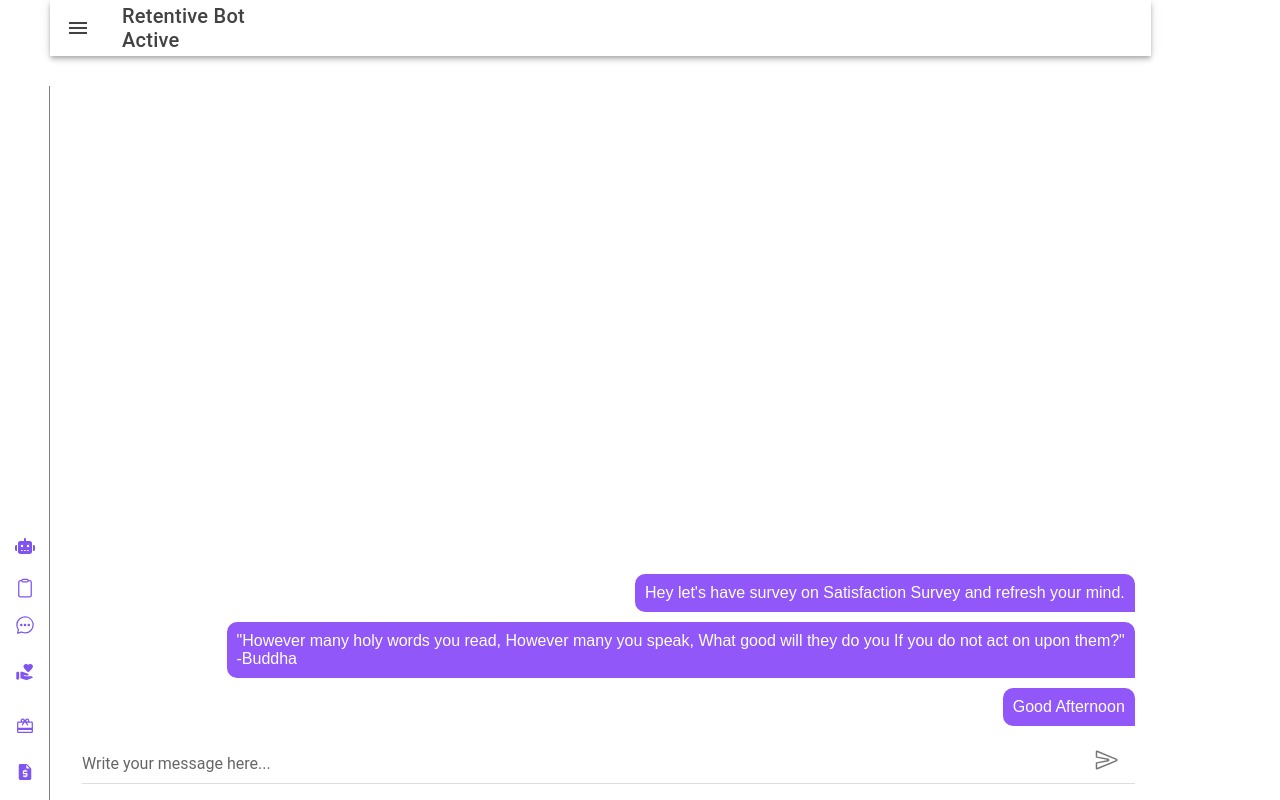
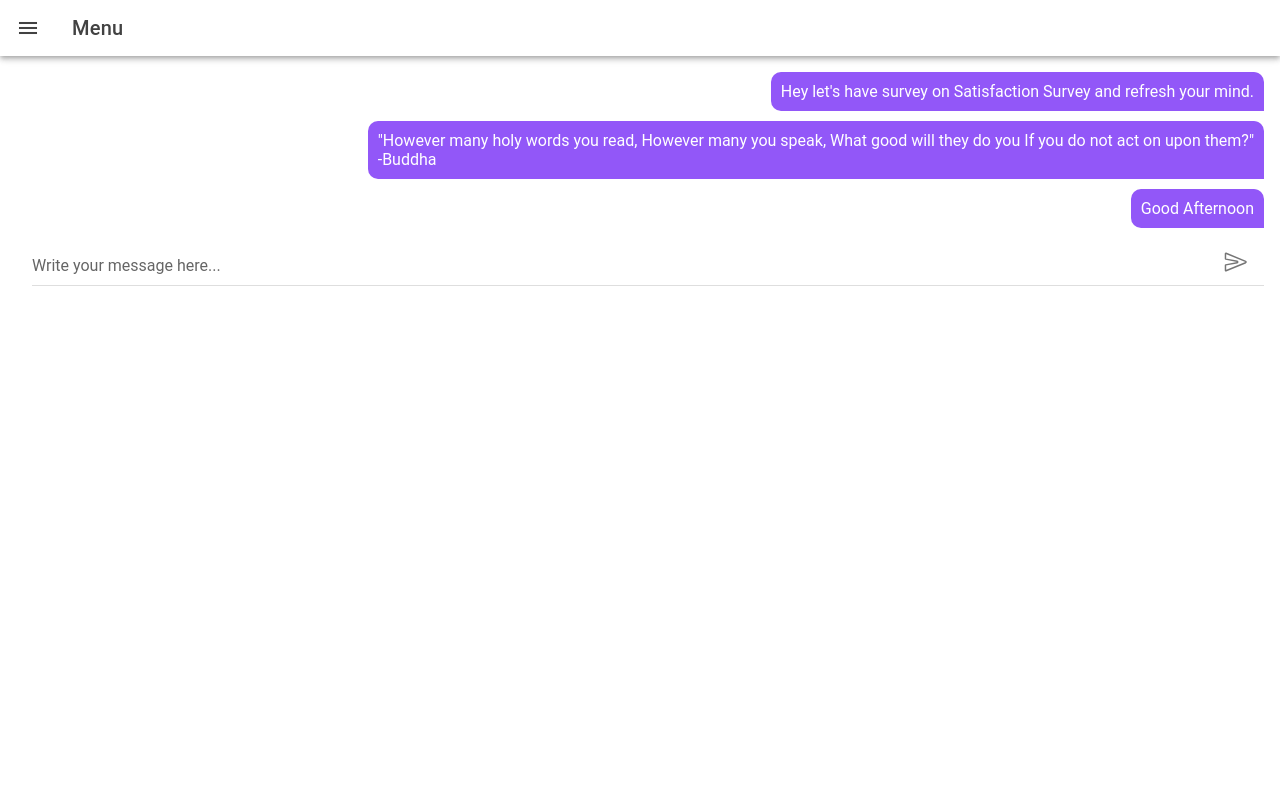
Before and after one commit to C0dewithLokesh/Retentive-bot, a React (Vite) app: page /home in a window 1280 px wide. Built offline with nearby package versions, Linux system fonts and the light colour scheme.

Commit message:
another sidebar design

```diff
--- a/src/App.tsx
+++ b/src/App.tsx
@@ -22,6 +22,7 @@ import './theme/variables.css';
 import SplitPane from './components/SplitPane/SplitPane';
 import Login from './components/login/Login';
 import { Redirect, Route } from 'react-router';
+import Sidebar from './components/sidebar/Sidebar';
 
 setupIonicReact();
 
@@ -35,7 +36,8 @@ const App: React.FC = () => (
         <Redirect to="/login" />
       </Route>
       <Route exact path="/home">
-        <SplitPane />
+        {/* <SplitPane /> */}
+        <Sidebar />
       </Route>
     </IonReactRouter>
   </IonApp>
--- a/src/components/home/Home.tsx
+++ b/src/components/home/Home.tsx
@@ -86,7 +86,7 @@ const Home: React.FC<HomeProps> = ({
   return (
     <IonPage id="main-content" className="home-page">
       {/* HEADER */}
-      <IonHeader className="header shadow-none border-b border-[#7c3aed] w-screen -ml-[50px]">
+      {/* <IonHeader className="header shadow-none border-b border-[#7c3aed] w-screen -ml-[50px]">
         <IonToolbar className="header-wrapper ">
           <IonButtons
             slot="start"
@@ -105,9 +105,9 @@ const Home: React.FC<HomeProps> = ({
             </p>
           </IonTitle>
         </IonToolbar>
-      </IonHeader>
+      </IonHeader> */}
 
-      <div className="ion-padding msg-section flex flex-col items-start overflow-y-scroll w-full p-[10px]">
+      <div className="ion-padding msg-section flex flex-col items-start overflow-y-scroll w-full p-[10px] justify-end h-full">
         <div className="msg-container max-h-full w-full overflow-y-scroll flex flex-col-reverse">
           {messages
             .slice()
--- a/src/components/home/Survey.tsx
+++ b/src/components/home/Survey.tsx
@@ -7,7 +7,7 @@ const Survey = (props: Props) => {
   return (
     <div className="msg-content bot">
       <div className={`msg-content-inside bot survey`}>
-        <div className="survey-heading flex justify-between p-[10px] rounded-t-[10px] bg-[#9257f8]">
+        <div className="survey-heading flex justify-between p-[10px] rounded-t-[10px] bg-[#9257f8] text-white">
           <div className="survey-name">Satisfaction Survey</div>
           <div className="question-no">Question: 1</div>
         </div>
--- /dev/null
+++ b/src/components/sidebar/Sidebar.tsx
@@ -0,0 +1,94 @@
+import { faRobot } from "@fortawesome/free-solid-svg-icons";
+import { FontAwesomeIcon } from "@fortawesome/react-fontawesome";
+import {
+  IonButtons,
+  IonContent,
+  IonHeader,
+  IonIcon,
+  IonMenu,
+  IonMenuButton,
+  IonMenuToggle,
+  IonPage,
+  IonTitle,
+  IonToolbar,
+} from "@ionic/react";
+import Home from "../home/Home";
+import { clipboardOutline } from "ionicons/icons";
+import { useState } from "react";
+
+const Sidebar = () => {
+  const [showSurvey, setShowSurvey] = useState(false);
+
+  // Survey Handlers
+  const surveyHandler = () => {
+    setShowSurvey((prevValue) => !prevValue);
+    // sidebarHandler();
+  };
+
+  return (
+    <>
+      <IonMenu contentId="main-content" className="sidebar-menu mt-[60px]">
+        <IonHeader className="hidden">
+          <IonToolbar>
+            <IonTitle>Menu Content</IonTitle>
+          </IonToolbar>
+        </IonHeader>
+        <IonContent className="ion-padding">
+          <div
+            className="sidebar-item"
+            // onClick={sidebarHandler}
+          >
+            <div className="sidebar-icon active animate__animated animate__rollIn">
+              <FontAwesomeIcon
+                icon={faRobot}
+                style={{ color: "#7E55F1", height: "20px", width: "20px" }}
+              />
+            </div>
+            <p className={`animate__animated animate__fadeInLeft`}>Chatbot</p>
+          </div>
+
+          {/* SURVEY */}
+          <IonMenuToggle>
+            <div className="sidebar-item" onClick={surveyHandler}>
+              <div
+                // className={`sidebar-icon ${
+                //   showSurvey ? "active" : ""
+                // } animate__animated animate__fadeInLeft`}
+              >
+                <IonIcon
+                  icon={clipboardOutline}
+                  style={{ color: "#7E55F1", height: "20px", width: "20px" }}
+                />
+              </div>
+              <p
+                // className={`animate__animated ${
+                //   showSplitMenu ? "animate__fadeInLeft" : ""
+                // }`}
+              >
+                Survey
+              </p>
+            </div>
+          </IonMenuToggle>
+        </IonContent>
+      </IonMenu>
+
+      <IonPage id="main-content">
+        <IonHeader>
+          <IonToolbar>
+            <IonButtons slot="start">
+              <IonMenuButton></IonMenuButton>
+            </IonButtons>
+            <IonTitle>Menu</IonTitle>
+          </IonToolbar>
+        </IonHeader>
+        <IonContent className="ion-padding">
+          <Home
+            showSurvey={showSurvey}
+          />
+        </IonContent>
+      </IonPage>
+    </>
+  );
+};
+
+export default Sidebar;
--- a/src/theme/variables.css
+++ b/src/theme/variables.css
@@ -264,6 +264,14 @@ ion-router-outlet {
 }
 
 /*
+  Sidebar
+*/
+
+.sidebar-menu::part(container) {
+  width: 60%;
+}
+
+/*
   Split Pane
 */
 
@@ -418,6 +426,7 @@ ion-router-outlet {
   text-align: justify;
   padding: 10px;
   color: #fff;
+  max-width: 97%;
 }
 
 .msg-content-inside.bot {
```
